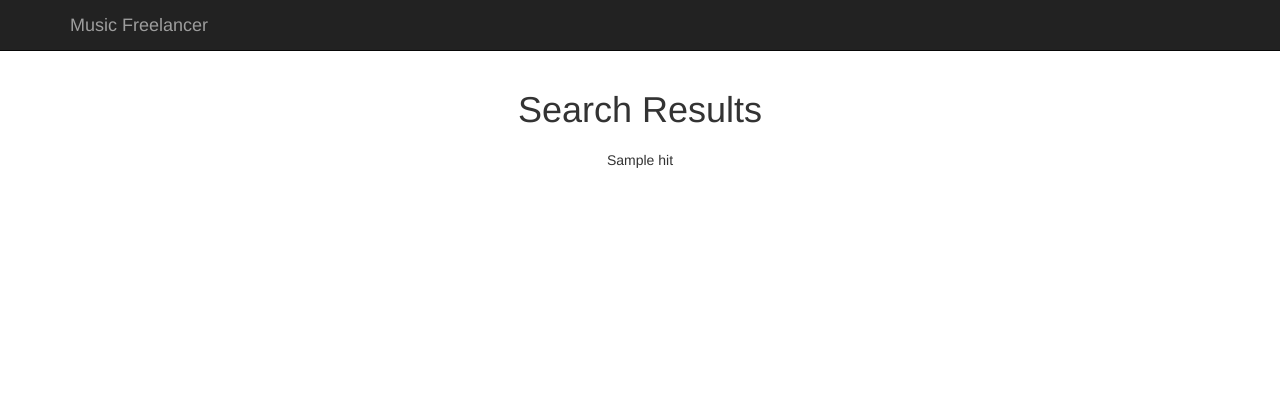
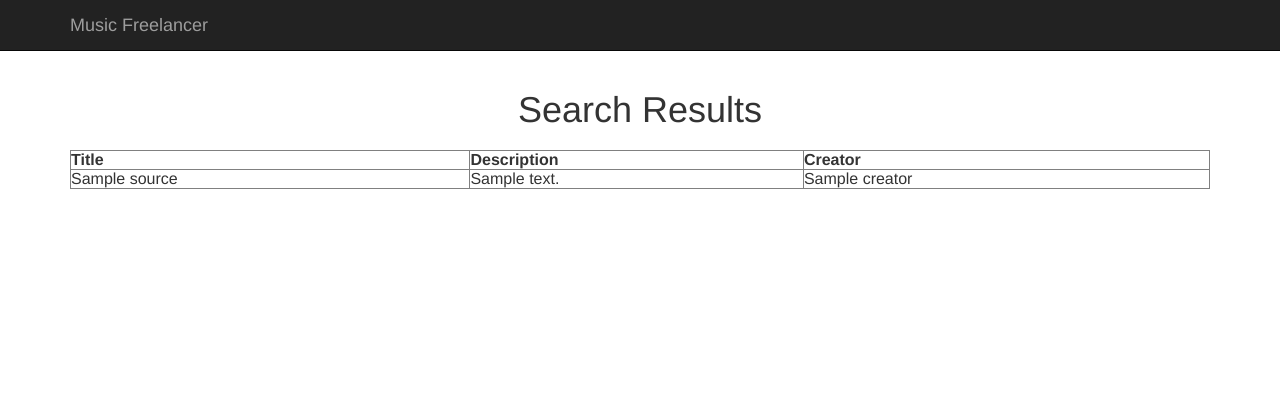
Before and after one commit to ssbabu95/cs4501-web, a Django app: template cs4501/templates/searchresults.html in a window 1280 px wide. Shown: the top 420 px of the page. Run offline with Django 3.2, Linux system fonts and the light colour scheme; the template is opened without the code that fills it: most values are stand-ins (such as "Sample title", 1, 10 or a date in 2020); some libraries are stand-ins or nearby versions.

Commit message:
search result page fix

```diff
--- a/cs4501/main.py
+++ b/cs4501/main.py
@@ -155,6 +155,7 @@ def searchresults(request):
 	resp_json = urllib.request.urlopen(req).read().decode('utf-8')
 	resp = json.loads(resp_json)
 	#return JsonResponse(resp['hits']['hits'], safe=False)
-
+	for res in resp['hits']['hits']:
+                res['source'] = res.pop('_source')
 
 	return render(request, "searchresults.html", {'hits': resp['hits']['hits']})
--- a/cs4501/templates/searchresults.html
+++ b/cs4501/templates/searchresults.html
@@ -66,14 +66,22 @@
             <div class="col-lg-12 text-center">
                 <h1>Search Results</h1>
                 <p class="lead"></p>
+                <table border="1" style="width:100%">
                 <ul class="list-unstyled">
-			{% for hit in hits %}
-			<li>{{hit}}</li>
-			{% endfor %}
-                    <li></li>
-                    <li></li>
+                <thead>
+                	<th>Title</td>
+                        <th>Description</td>
+                        <th>Creator</td>
+                </thead>
+                {% for hit in hits %}
+                <tr>
+               	        <td>{{hit.source.title}}</td>
+                        <td>{{hit.source.description}}</td>
+                        <td>{{hit.source.creator}}</td>
+               	</tr>
+                {% endfor %}
                 </ul>
-
+                </table>
                 <div class="footer navbar-fixed-bottom">
                 <ul class="list-unstyled">
                     <li><font color="#837E7C">Music Freelancer</font></li>
```
